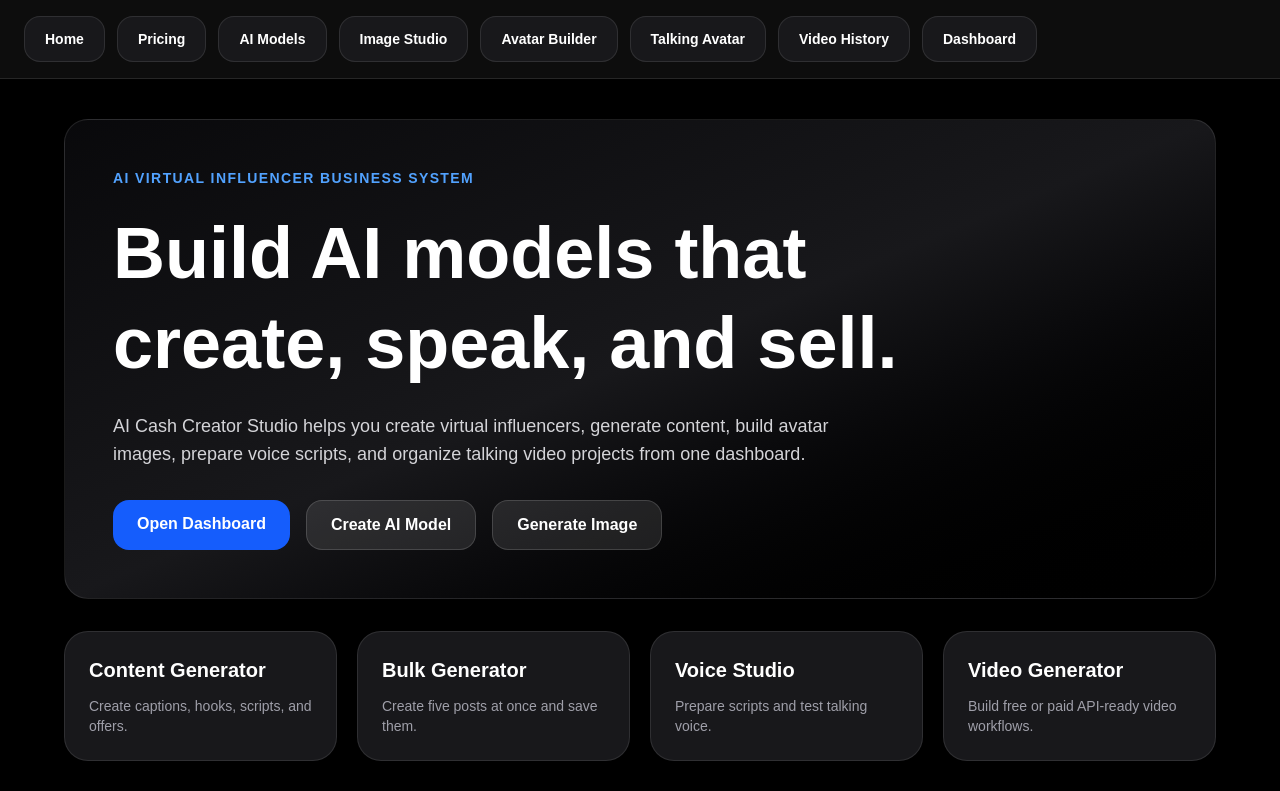
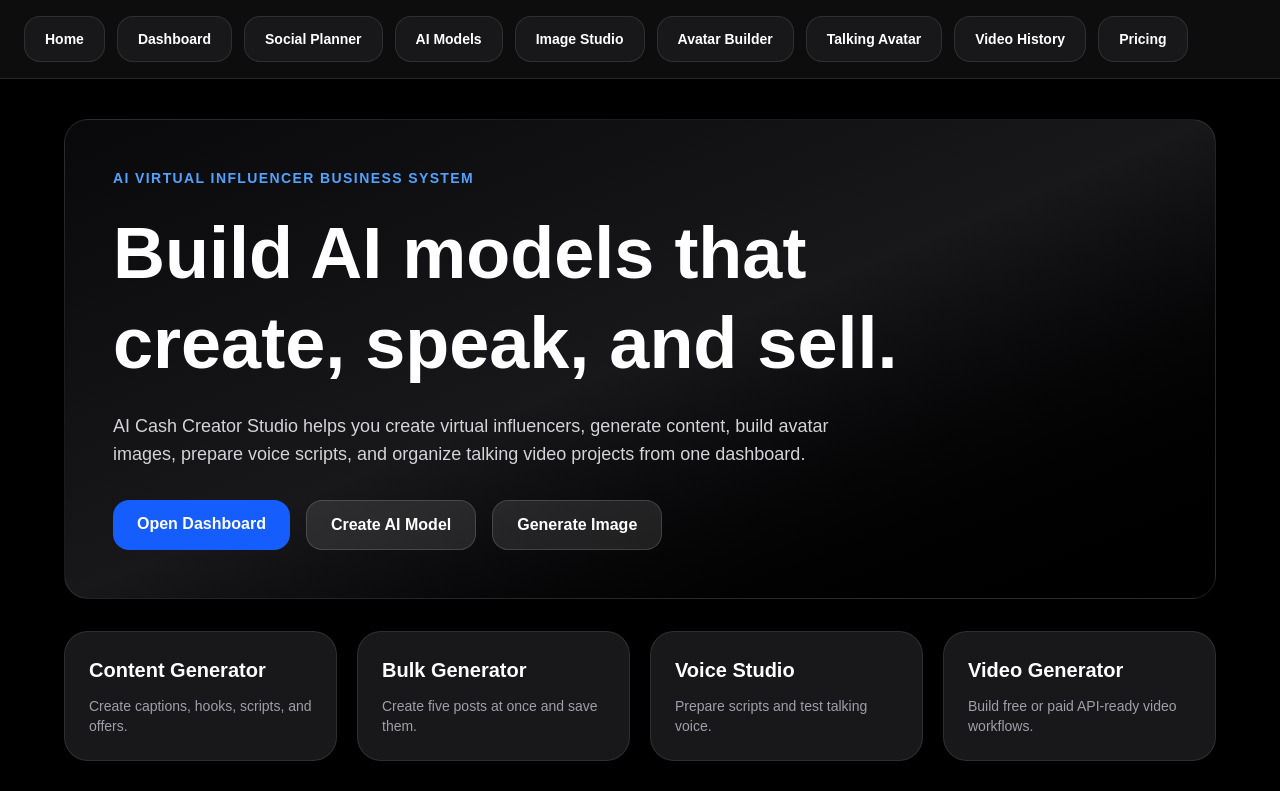
Before and after one commit to lou-delgado34/ai-cash-creator-studio, a Next.js app: page / in a window 1280 px wide. Shown: the top 791 px of the page. Built offline with nearby package versions, Linux system fonts and the light colour scheme.

Commit message:
add social planner nav button

```diff
--- a/app/layout.tsx
+++ b/app/layout.tsx
@@ -12,13 +12,14 @@ export default function RootLayout({
 }) {
   const links = [
     ["Home", "/"],
-    ["Pricing", "/pricing"],
+    ["Dashboard", "/dashboard"],
+    ["Social Planner", "/social-planner"],
     ["AI Models", "/ai-models"],
     ["Image Studio", "/image-studio"],
     ["Avatar Builder", "/avatar-builder"],
     ["Talking Avatar", "/talking-avatar"],
     ["Video History", "/talking-history"],
-    ["Dashboard", "/dashboard"],
+    ["Pricing", "/pricing"],
   ];
 
   return (
```
